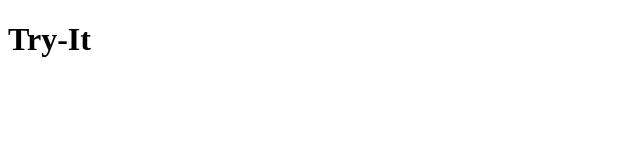
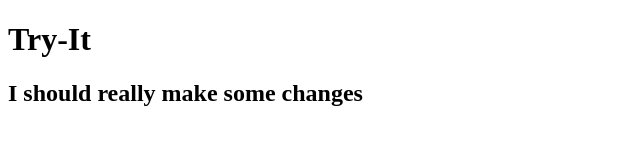
Before and after one commit to Zakiti18/bounce, a plain HTML site: page index.html in a window 1280 px wide. Shown: the whole page, without its empty margins (0-640 px from the left). Drawn offline with Linux system fonts and the light colour scheme.

Commit message:
Added an h2

```diff
--- a/index.html
+++ b/index.html
@@ -9,5 +9,6 @@
 </head>
 <body>
     <h1>Try-It</h1>
+    <h2>I should really make some changes</h2>
 </body>
 </html>
```
